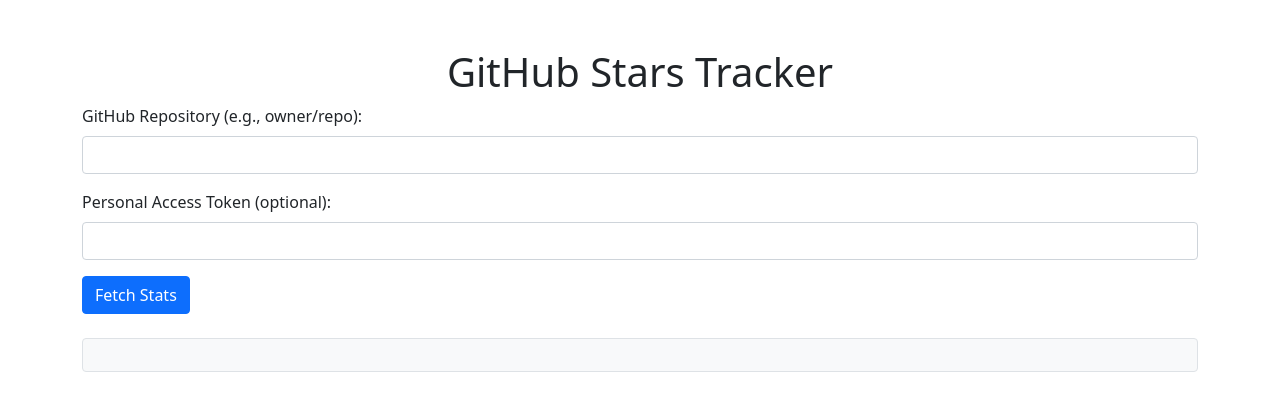
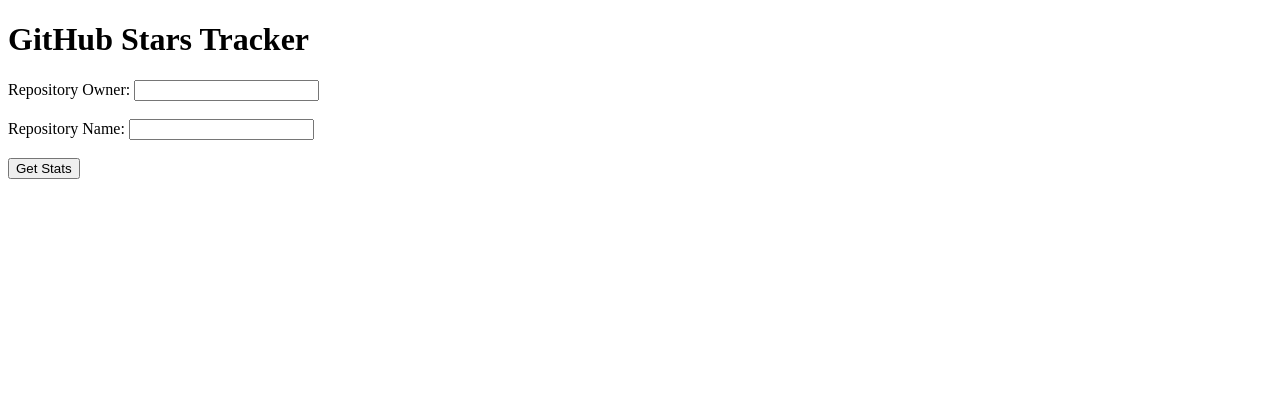
Before and after one commit to sourceduty/GitHub_Stars, a Python web app: template project-root/templates/index.html in a window 1280 px wide. Shown: the top 411 px of the page. Run offline with Jinja, Linux system fonts and the light colour scheme; the template is opened without the code that fills it, so the values that code supplies are empty.

Commit message:
Update index.html

```diff
--- a/project-root/templates/index.html
+++ b/project-root/templates/index.html
@@ -1,22 +1,18 @@
 <!DOCTYPE html>
-<html>
+<html lang="en">
 <head>
+    <meta charset="UTF-8">
+    <meta name="viewport" content="width=device-width, initial-scale=1.0">
     <title>GitHub Stars Tracker</title>
-    <link rel="stylesheet" href="https://cdn.jsdelivr.net/npm/bootstrap@5.1.3/dist/css/bootstrap.min.css">
 </head>
-<body class="container my-5">
-    <h1 class="text-center">GitHub Stars Tracker</h1>
-    <form method="GET" action="/api/github-stats" class="mb-4">
-        <div class="mb-3">
-            <label for="repo" class="form-label">GitHub Repository (e.g., owner/repo):</label>
-            <input type="text" id="repo" name="repo" class="form-control" required>
-        </div>
-        <div class="mb-3">
-            <label for="token" class="form-label">Personal Access Token (optional):</label>
-            <input type="text" id="token" name="token" class="form-control">
-        </div>
-        <button type="submit" class="btn btn-primary">Fetch Stats</button>
+<body>
+    <h1>GitHub Stars Tracker</h1>
+    <form action="/stats" method="POST">
+        <label for="owner">Repository Owner:</label>
+        <input type="text" id="owner" name="owner" required><br><br>
+        <label for="repo">Repository Name:</label>
+        <input type="text" id="repo" name="repo" required><br><br>
+        <button type="submit">Get Stats</button>
     </form>
-    <pre class="bg-light p-3 border rounded">{{ output }}</pre>
 </body>
 </html>
```
